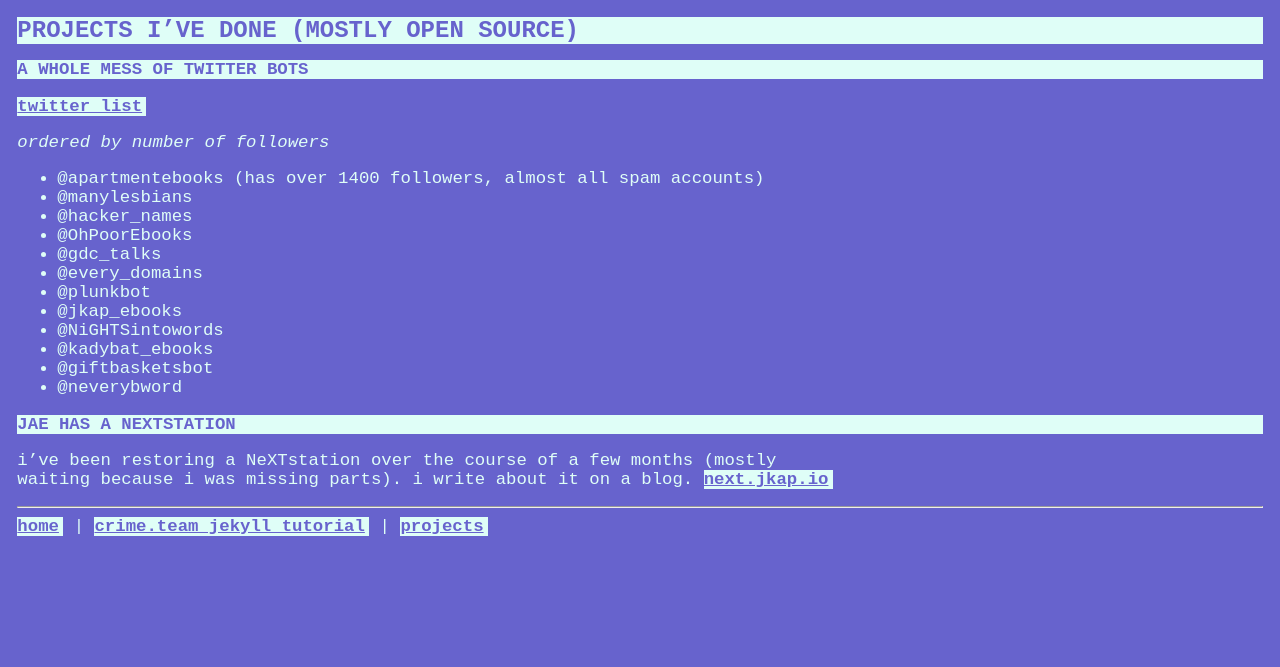
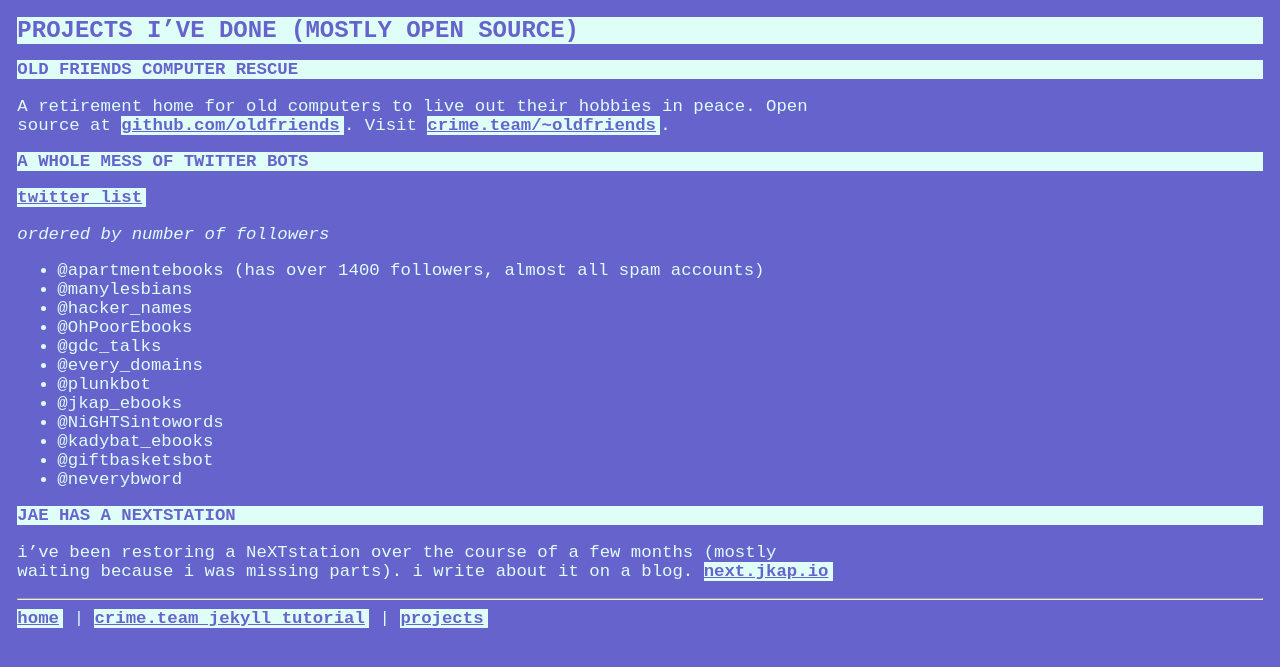
Before and after one commit to jkap/jkap-crimeteam, a Jekyll site: the page built from projects.md, in a window 1280 px wide. Shown: the top 667 px of the page. Built offline with Jekyll 4.4.1, drawn with Linux system fonts in a browser that asks for light colours.

Commit message:
updated projects to include old friends

```diff
--- a/projects.md
+++ b/projects.md
@@ -5,6 +5,10 @@ navTitle: projects
 ---
 
 # projects i've done (mostly open source)
+
+## Old Friends Computer Rescue
+
+A retirement home for old computers to live out their hobbies in peace. Open source at [github.com/oldfriends](https://github.com/oldfriends). Visit [crime.team/~oldfriends](https://crime.team/~oldfriends).
 
 ## a whole mess of twitter bots
 
```
